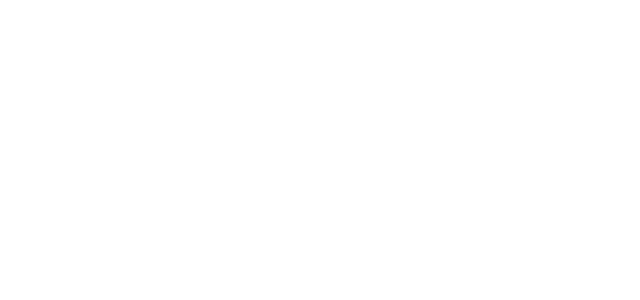
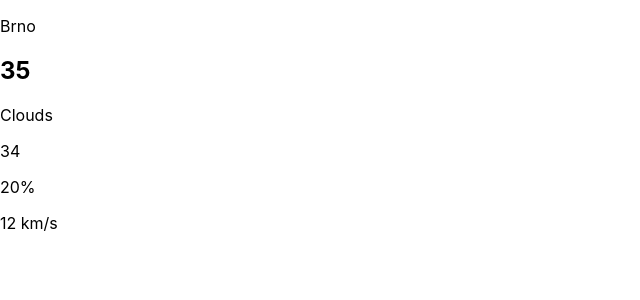
Before and after one commit to MaxKoLink/weather-app-school-proj, a React (Create React App) app: page / in a window 1280 px wide. Shown: the top 300 px of the page, without its empty margins (0-640 px from the left). Built offline with nearby package versions, Linux system fonts and the light colour scheme.

Commit message:
created basic proj structure

```diff
--- a/src/App.js
+++ b/src/App.js
@@ -1,7 +1,34 @@
-import React from "react";
+import React, { useState } from "react";
+import axios from "axios";
 
 function App() {
-  return <div className="App"></div>;
+  const url = `https://api.openweathermap.org/data/2.5/weather?lat={lat}&lon={lon}&appid=3d9c186ef5accae2b84eec397ff2f816`;
+  return (
+    <div className="App">
+      <div className="container">
+        <div className="top">
+          <div className="location">
+            <p>Brno</p>
+          </div>
+          <div className="temp">
+            <h2>35</h2>
+          </div>
+          <div className="description">
+            <p>Clouds</p>
+          </div>
+        </div>
+        <div className="bottom">
+          <div className="feels">
+            <p>34</p>
+          </div>
+          <div className="humidity">
+            <p>20%</p>
+          </div>
+          <div className="wind">12 km/s</div>
+        </div>
+      </div>
+    </div>
+  );
 }
 
 export default App;
```
Also changed, not shown: src/assets/bg.jpg (added).
